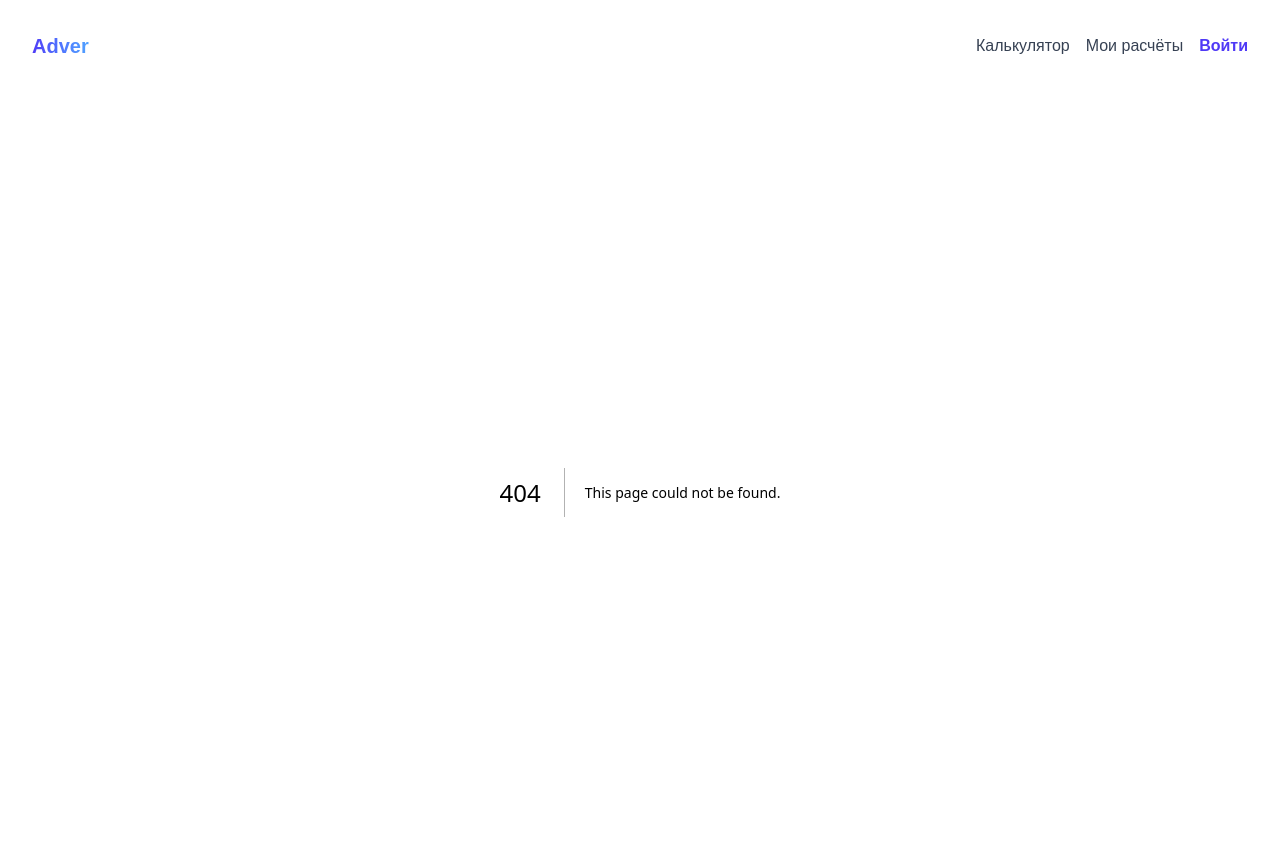
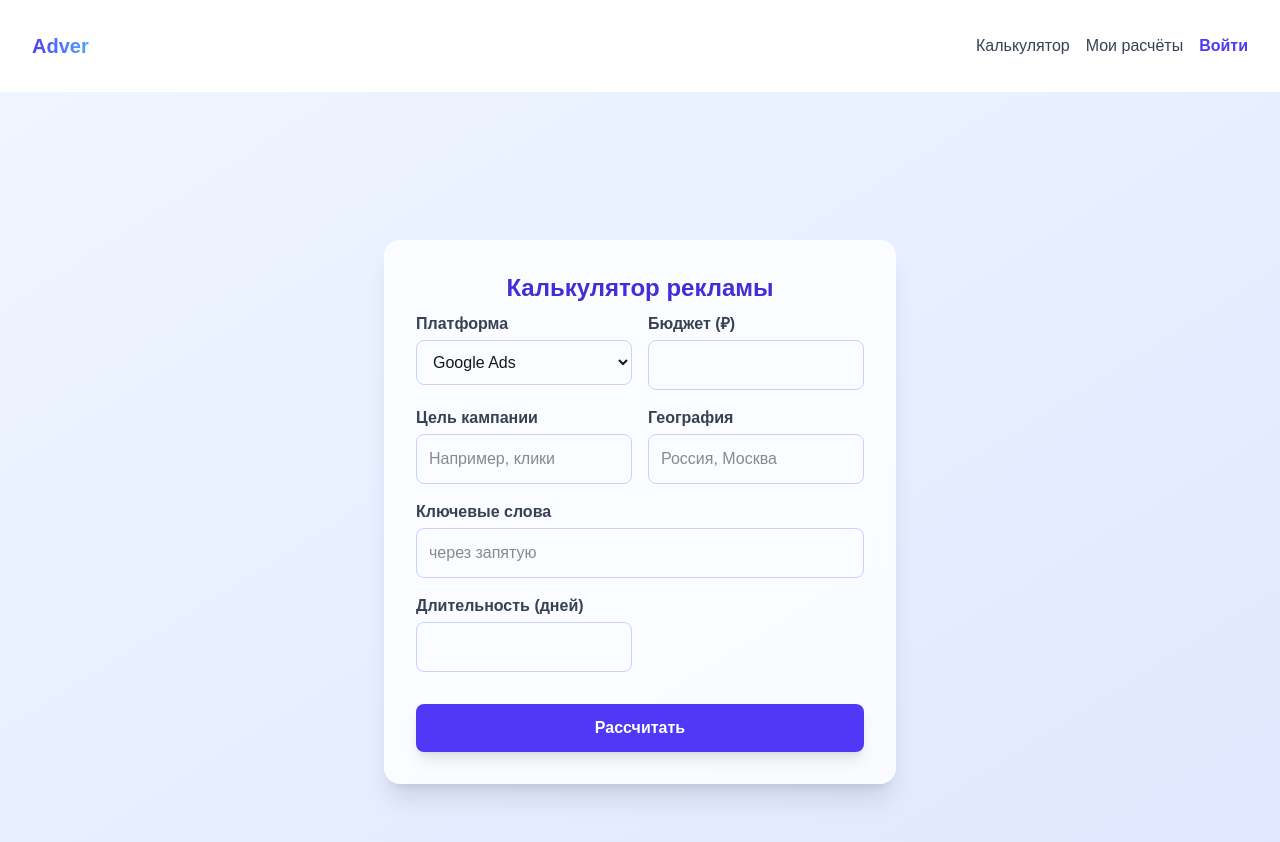
Before and after one commit to YgorBaddz/adver_client, a Next.js app: page /calculator in a window 1280 px wide. Before the commit this address had no page. Shown: the top 842 px of the page. Built offline with nearby package versions, Linux system fonts and the light colour scheme.

Commit message:
calc added

```diff
--- /dev/null
+++ b/src/app/calculator/page.jsx
@@ -0,0 +1,145 @@
+"use client";
+
+import { useState } from "react";
+
+const platforms = [
+  { value: "google", label: "Google Ads" },
+  { value: "vk", label: "VK Реклама" },
+  { value: "yandex", label: "Яндекс Директ" },
+];
+
+export default function Calculator() {
+  const [form, setForm] = useState({
+    platform: platforms[0].value,
+    budget: "",
+    goal: "",
+    geo: "",
+    keywords: "",
+    duration: "",
+  });
+
+  const [result, setResult] = useState(null);
+
+  const handleChange = (e) =>
+    setForm({ ...form, [e.target.name]: e.target.value });
+
+  const handleCalculate = (e) => {
+    e.preventDefault();
+    // Пример простой логики расчёта (замени на свою)
+    const cpc =
+      form.platform === "google" ? 20 : form.platform === "vk" ? 15 : 10;
+    const clicks = Math.floor(form.budget / cpc);
+    setResult({
+      cpc,
+      clicks,
+      reach: clicks * 10,
+      summary: `Прогноз: ${clicks} кликов, ~${
+        clicks * 10
+      } охват, средний CPC: ${cpc}₽`,
+    });
+  };
+
+  return (
+    <main className="min-h-screen bg-gradient-to-br from-blue-50 to-indigo-100 flex flex-col items-center justify-center px-4">
+      <form
+        onSubmit={handleCalculate}
+        className="w-full max-w-lg bg-white/80 backdrop-blur rounded-2xl shadow-xl p-8 space-y-6 mt-10"
+      >
+        <h2 className="text-2xl font-extrabold text-center text-indigo-700 mb-2">
+          Калькулятор рекламы
+        </h2>
+        <div className="grid grid-cols-1 md:grid-cols-2 gap-4">
+          <div>
+            <label className="block mb-1 font-semibold text-gray-700">
+              Платформа
+            </label>
+            <select
+              name="platform"
+              value={form.platform}
+              onChange={handleChange}
+              className="w-full p-3 border border-indigo-200 rounded-lg focus:outline-none focus:ring-2 focus:ring-indigo-400 transition"
+            >
+              {platforms.map((p) => (
+                <option key={p.value} value={p.value}>
+                  {p.label}
+                </option>
+              ))}
+            </select>
+          </div>
+          <div>
+            <label className="block mb-1 font-semibold text-gray-700">
+              Бюджет (₽)
+            </label>
+            <input
+              name="budget"
+              type="number"
+              min={100}
+              value={form.budget}
+              onChange={handleChange}
+              className="w-full p-3 border border-indigo-200 rounded-lg focus:outline-none focus:ring-2 focus:ring-indigo-400 transition"
+              required
+            />
+          </div>
+          <div>
+            <label className="block mb-1 font-semibold text-gray-700">
+              Цель кампании
+            </label>
+            <input
+              name="goal"
+              placeholder="Например, клики"
+              value={form.goal}
+              onChange={handleChange}
+              className="w-full p-3 border border-indigo-200 rounded-lg focus:outline-none focus:ring-2 focus:ring-indigo-400 transition"
+            />
+          </div>
+          <div>
+            <label className="block mb-1 font-semibold text-gray-700">
+              География
+            </label>
+            <input
+              name="geo"
+              placeholder="Россия, Москва"
+              value={form.geo}
+              onChange={handleChange}
+              className="w-full p-3 border border-indigo-200 rounded-lg focus:outline-none focus:ring-2 focus:ring-indigo-400 transition"
+            />
+          </div>
+          <div className="md:col-span-2">
+            <label className="block mb-1 font-semibold text-gray-700">
+              Ключевые слова
+            </label>
+            <input
+              name="keywords"
+              placeholder="через запятую"
+              value={form.keywords}
+              onChange={handleChange}
+              className="w-full p-3 border border-indigo-200 rounded-lg focus:outline-none focus:ring-2 focus:ring-indigo-400 transition"
+            />
+          </div>
+          <div>
+            <label className="block mb-1 font-semibold text-gray-700">
+              Длительность (дней)
+            </label>
+            <input
+              name="duration"
+              type="number"
+              min={1}
+              value={form.duration}
+              onChange={handleChange}
+              className="w-full p-3 border border-indigo-200 rounded-lg focus:outline-none focus:ring-2 focus:ring-indigo-400 transition"
+            />
+          </div>
+        </div>
+        <button className="w-full bg-indigo-600 hover:bg-indigo-700 transition text-white py-3 rounded-lg font-semibold shadow-lg mt-2">
+          Рассчитать
+        </button>
+        {result && (
+          <div className="bg-indigo-50 border-l-4 border-indigo-400 p-4 rounded text-indigo-800 text-center mt-4">
+            <div className="font-semibold mb-2">Результаты:</div>
+            <div>{result.summary}</div>
+          </div>
+        )}
+      </form>
+    </main>
+  );
+}
--- a/src/app/page.js
+++ b/src/app/page.js
@@ -1,3 +1,5 @@
+import Link from "next/link";
+
 export default function Home() {
   return (
     <main className="min-h-screen bg-gradient-to-br from-blue-50 to-indigo-100 flex flex-col">
@@ -8,9 +10,12 @@ export default function Home() {
         <p className="mb-6 text-lg md:text-xl text-gray-700 max-w-xl">
           Быстро, точно и удобно рассчитайте бюджет рекламной кампании онлайн.
         </p>
-        <button className="px-8 py-3 rounded-full bg-indigo-600 text-white font-semibold shadow-lg hover:bg-indigo-700 transition">
+        <Link
+          href={"calculator"}
+          className="px-8 py-3 rounded-full bg-indigo-600 text-white font-semibold shadow-lg hover:bg-indigo-700 transition"
+        >
           Рассчитать стоимость
-        </button>
+        </Link>
       </section>
 
       <section className="py-8 px-4 grid grid-cols-1 md:grid-cols-3 gap-6 max-w-4xl mx-auto">
```
